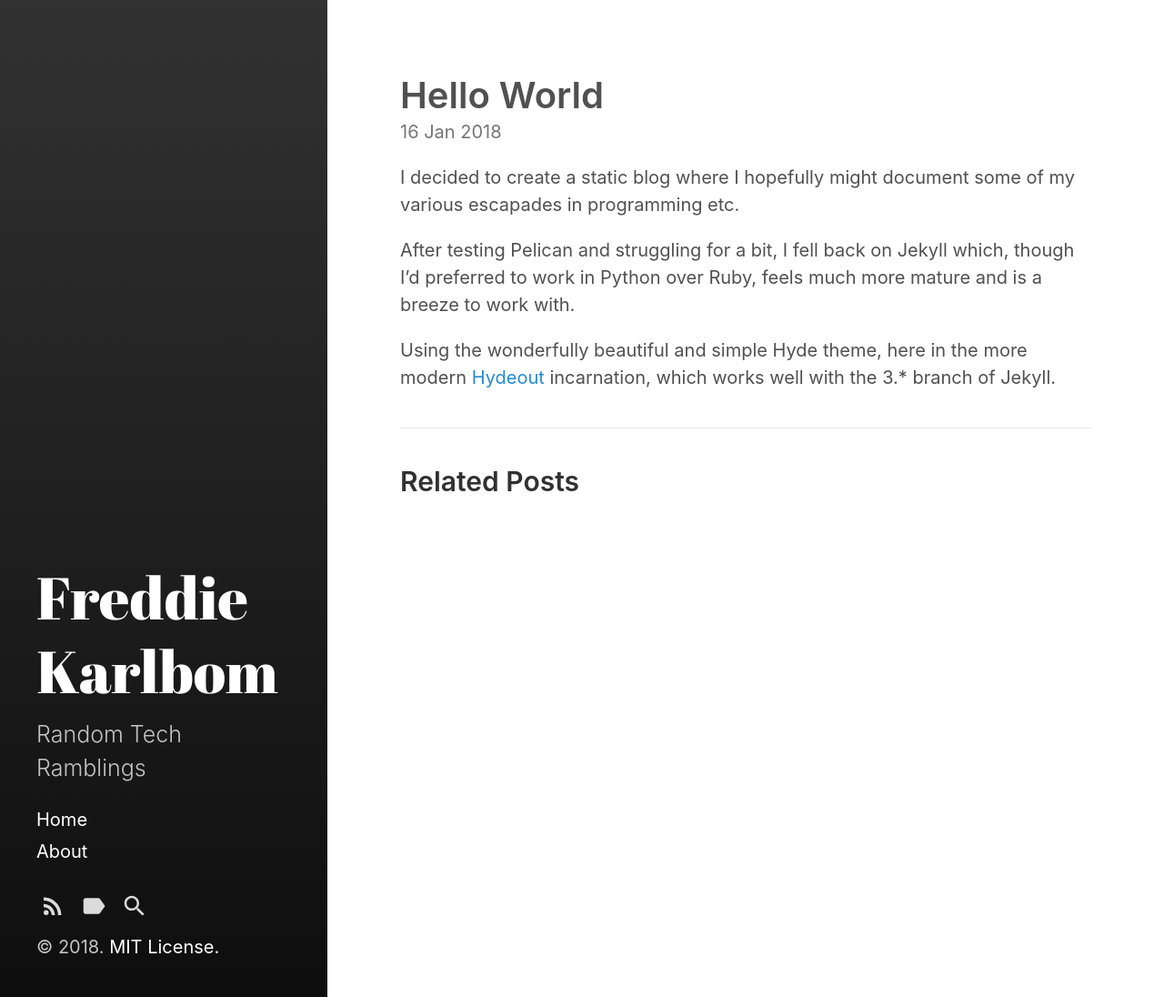
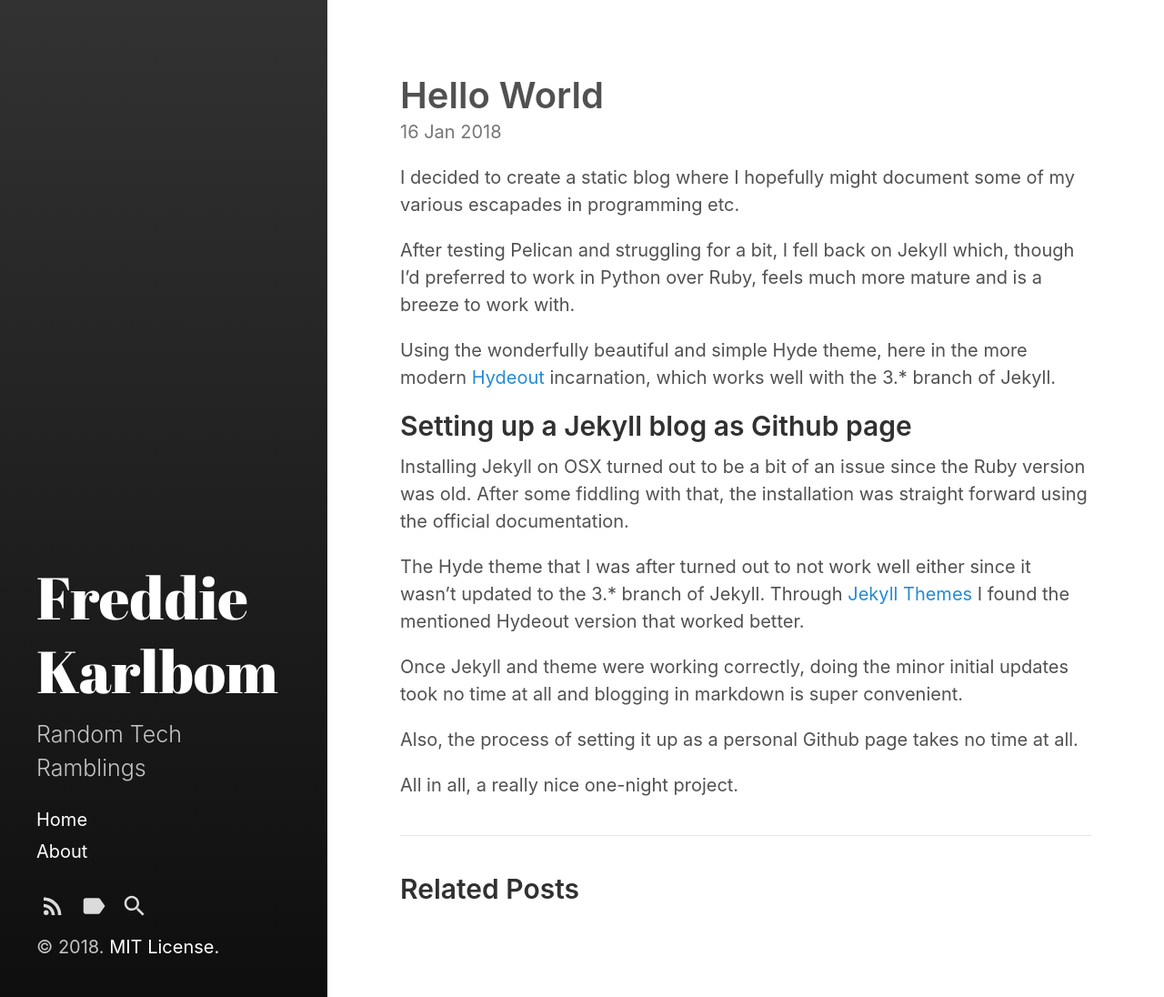
Before and after one commit to FreddieK/FreddieK.github.io, a Jekyll site: the page built from _posts/2018-01-16-hello-world.md, in a window 1280 px wide. Shown: the whole page at 91% size. Built offline with Jekyll 4.4.1, drawn with Linux system fonts in a browser that asks for light colours.

Commit message:
Minor clenaup

```diff
--- a/_posts/2018-01-16-hello-world.md
+++ b/_posts/2018-01-16-hello-world.md
@@ -15,3 +15,20 @@ is a breeze to work with.
 Using the wonderfully beautiful and simple Hyde theme, here in the more modern
 [Hydeout](https://github.com/fongandrew/hydeout) incarnation, which works well
 with the 3.* branch of Jekyll.
+
+## Setting up a Jekyll blog as Github page
+Installing Jekyll on OSX turned out to be a bit of an issue since the Ruby
+version was old. After some fiddling with that, the installation was straight
+forward using the official documentation.
+
+The Hyde theme that I was after turned out to not work well either since it
+wasn't updated to the 3.* branch of Jekyll. Through [Jekyll Themes](http://jekyllthemes.org/)
+I found the mentioned Hydeout version that worked better.
+
+Once Jekyll and theme were working correctly, doing the minor initial updates
+took no time at all and blogging in markdown is super convenient.
+
+Also, the process of setting it up as a personal Github page takes no time at
+all.
+
+All in all, a really nice one-night project.
```
